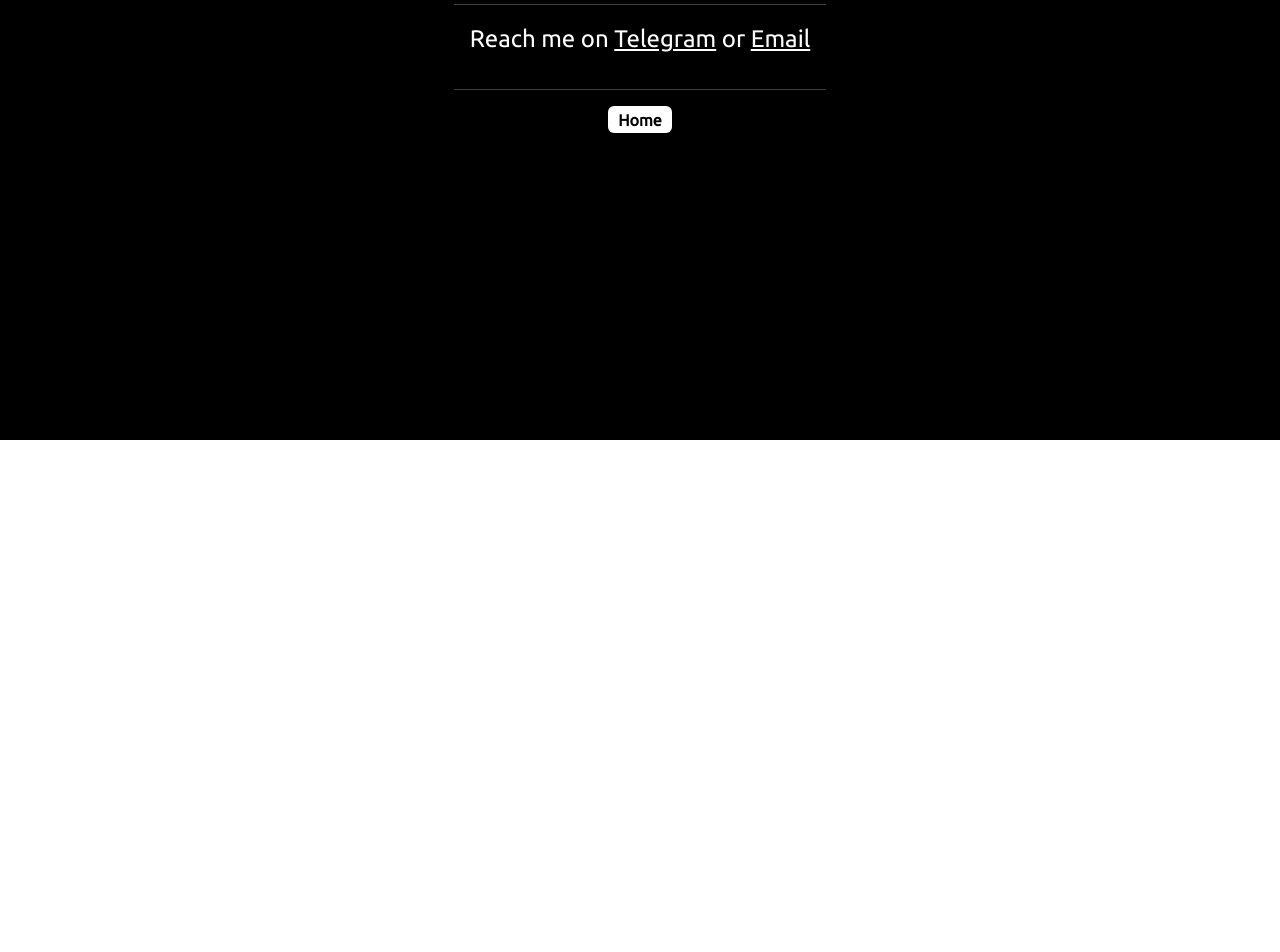
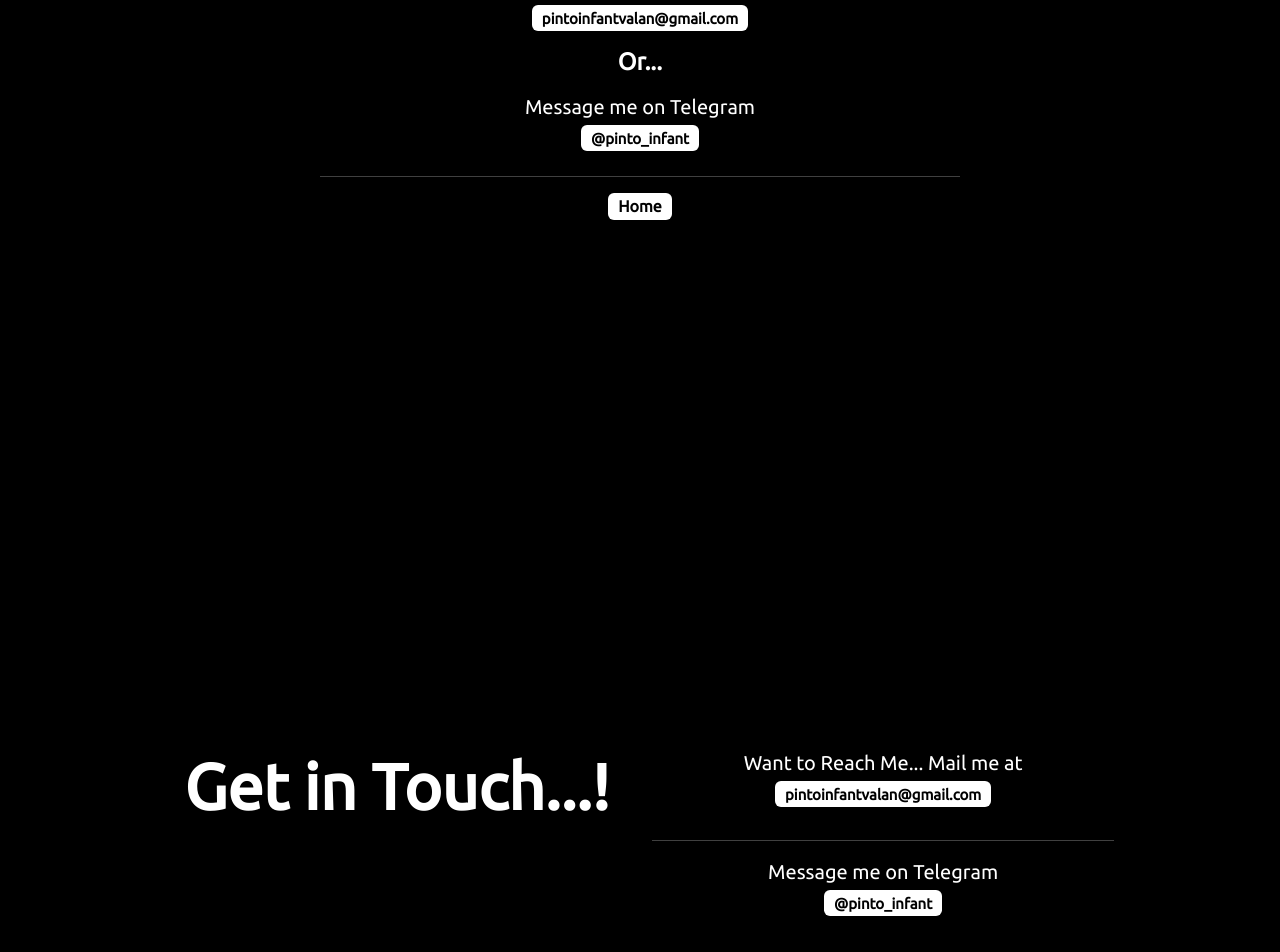
Before and after one commit to Pinto565/portfolio-react, a React (Create React App) app: page /contact in a window 1280 px wide. Shown: the part 360-1312 px from the top of the page. Before the commit the page ends 800 px from the top, so only its background shows below. Built offline with nearby package versions, Linux system fonts and the light colour scheme.

Commit message:
updated contact

```diff
--- a/src/pages/contact.jsx
+++ b/src/pages/contact.jsx
@@ -3,26 +3,18 @@ import { Link } from "react-router-dom";
 
 function contact() {
   return (
+    <>
       <div className="min-vh-100 d-flex justify-content-center align-items-center">
+        <div className="w-50">
           <div>
             <div>
-          <div>
-            <h1 className="display-5 text-center">Contact Me...!</h1>
+              <h1 className="display-2 text-center fw-bold">Get in Touch...!</h1>
             </div>
             <hr />
-          <div className="d-flex justify-content-around text-white fs-4 mx-3">
-            <p>
-              Reach me on <a href="https://t.me/pinto_infant"
-                className="text-white text-decoration-underline"
-                target="_blank"
-              >Telegram</a>{" "} or {" "}
-              <a>
-                <a href="mailto:pintoinfantvalan@gmail.com"
-                  className="text-white text-decoration-underline"
-                  target="_blank"
-                >Email</a>
-              </a>
-            </p>
+            <div className="mt-3 d-flex flex-column">
+              <p className="fs-5 fw-light text-center my-2">Want to Reach Me... Mail me at<br /> <a href="mailto:pintoinfantvalan@gmail.com"><span className="badge bg-white text-black">pintoinfantvalan@gmail.com</span></a></p>
+              <p className="fs-4 fw-bold text-center my-1">Or...</p>
+              <p className="fs-5 fw-light text-center my-2">Message me on Telegram<br /><a href="https://t.me/pinto_infant"><span className="badge bg-white text-black">@pinto_infant</span></a></p>
             </div>
             <hr />
             <div className="d-flex justify-content-center">
@@ -35,6 +27,24 @@ function contact() {
           </div>
         </div>
       </div >
+      <div className="min-vh-100 d-flex justify-content-center align-items-center">
+        <div className="row">
+          <div className="col">
+            <div className="d-flex justify-content-center align-items-center mh-100">
+              <h1 className="display-3 fw-bold text-center">
+                Get in Touch...!
+              </h1>
+            </div>
+          </div>
+          {/* <div className="vr"></div> */}
+          <div className="col d-flex flex-column">
+            <p className="fs-5 fw-light text-center">Want to Reach Me... Mail me at <a href="mailto:pintoinfantvalan@gmail.com"><span className="badge bg-white text-black">pintoinfantvalan@gmail.com</span></a></p>
+            <hr />
+            <p className="fs-5 fw-light text-center">Message me on Telegram<br /><a href="https://t.me/pinto_infant"><span className="badge bg-white text-black">@pinto_infant</span></a></p>
+          </div>
+        </div>
+      </div>
+    </>
   );
 }
 
--- a/src/pages/projects.jsx
+++ b/src/pages/projects.jsx
@@ -5,6 +5,7 @@ import { Link } from "react-router-dom";
 function Projects() {
   let token = process.env.REACT_APP_GITHUB_TOKEN
   const [project, setProject] = useState([])
+  const [loading, setLoading] = useState(true)
   const fetchProject = async () => {
     let projects = await axios.get("https://api.github.com/users/Pinto565/repos", {
       headers: {
@@ -18,6 +19,7 @@ function Projects() {
       }
     })
     setProject(projectData)
+    setLoading(false)
   }
   useEffect(() => {
     fetchProject()
@@ -32,6 +34,15 @@ function Projects() {
             <h1 className="text-center my-3">Projects</h1>
             <p className="text-center text-white fst-italic">The data displayed on this page is fetched from Github API</p>
             <hr />
+            {
+              loading ? (
+                (
+                  <div className="text-center">
+                    <div class="spinner-border" style={{ width: "5rem", height: "5rem" }} role="status">
+                    </div>
+                  </div>
+                )
+              ) : (
                 <div className="min-vw-100 d-flex flex-wrap">
                   {
                     project.map((data, index) => {
@@ -50,6 +61,9 @@ function Projects() {
                     })
                   }
                 </div>
+              )
+            }
+
             <hr />
             <div className="d-flex justify-content-center">
               <Link to="/">
```
Also changed, not shown: src/App.js (+9 -9 lines). Lines whose indentation alone changed are shown as unchanged.
